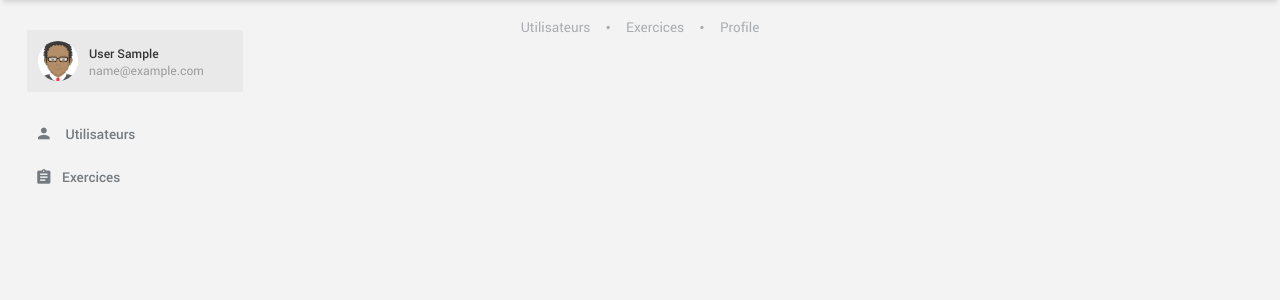
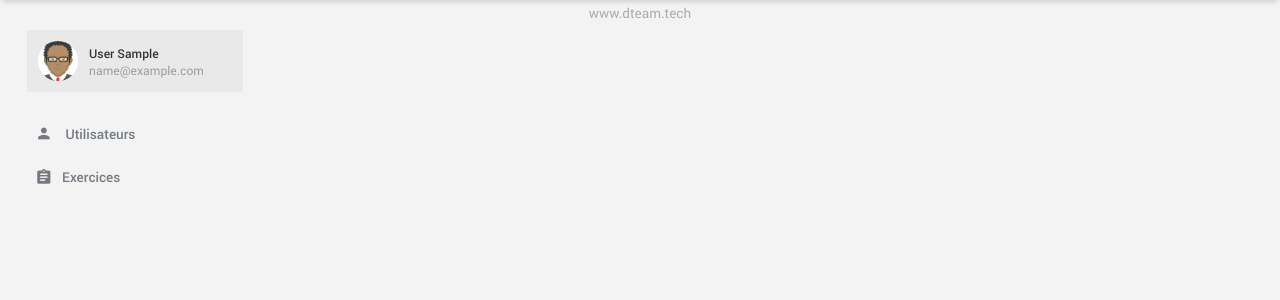
Before and after one commit to josaphat99/neuroTech, a CodeIgniter app: a page that uses application/views/layout/footer.php in a window 1280 px wide. Shown: the part 72-372 px from the top of the page. Run offline with CodeIgniter, Linux system fonts and the light colour scheme; the visitor is signed in with stand-in values (Sample User, id 1); some libraries are stand-ins or nearby versions.

Commit message:
fixing the footer

```diff
--- a/application/views/layout/footer.php
+++ b/application/views/layout/footer.php
@@ -1,6 +1,10 @@
     <footer class="footer hidden-xs-down">
-            <p>© <span style="font-family:JetBrains Mono;font-weight:bold">neuroTech.</span> All rights reserved.</p>
-
+        <p>© <span style="font-family:JetBrains Mono;font-weight:bold">DTeam.</span> All rights reserved.</p>
+        <p>www.dteam.tech</p>
+        <?php
+            if($this->session->type == 'addmin')
+            {
+        ?>
         <ul class="nav footer__nav">
             <a class="nav-link" href=<?=site_url('utilisateur/index')?>>Utilisateurs</a>
 
@@ -8,6 +12,9 @@
 
             <a class="nav-link" href=<?=site_url('signinup/profile')?>>Profile</a>
         </ul>
+        <?php
+            }
+        ?>
     </footer>
     </body>
 </html>
```
Lines whose indentation alone changed are shown as unchanged.
